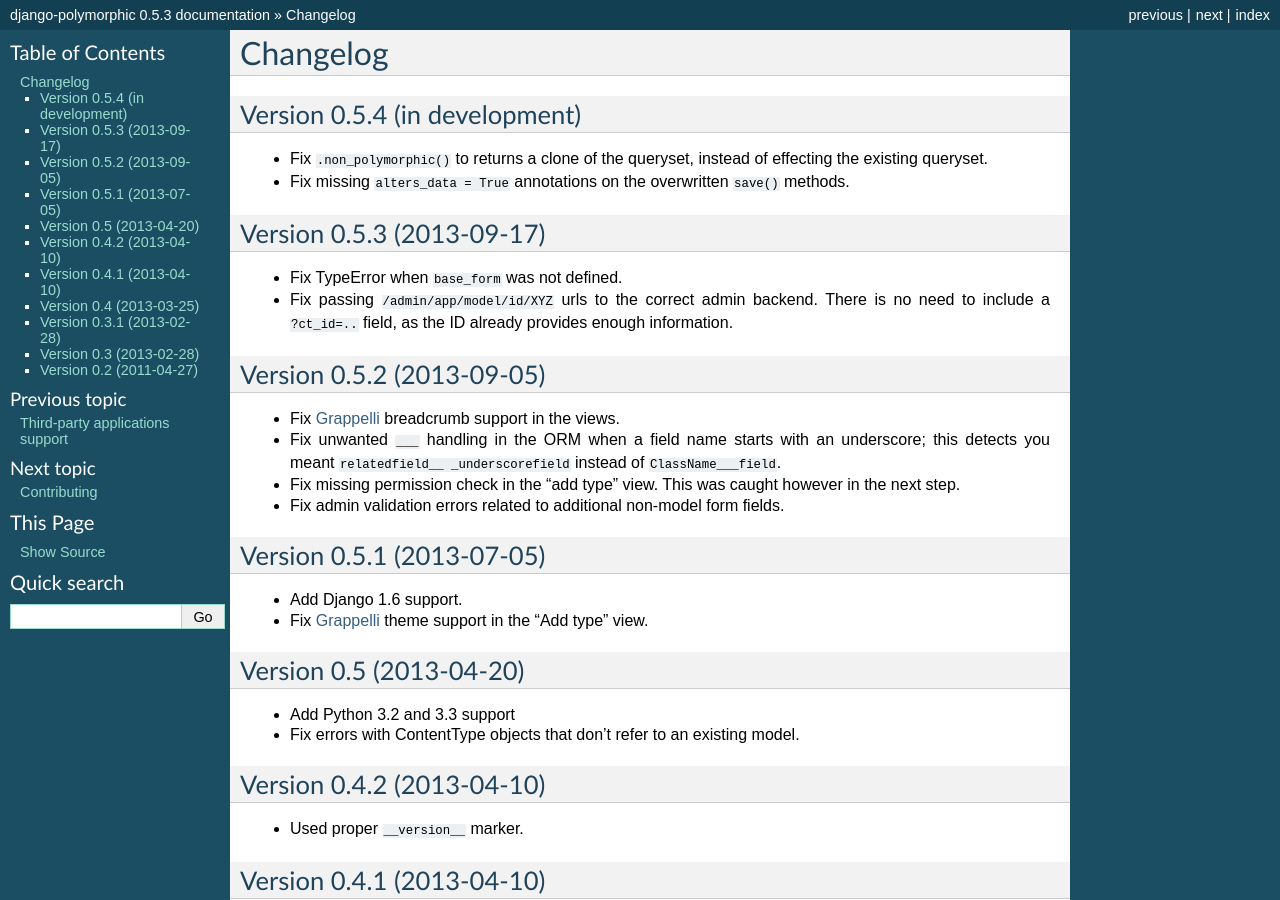
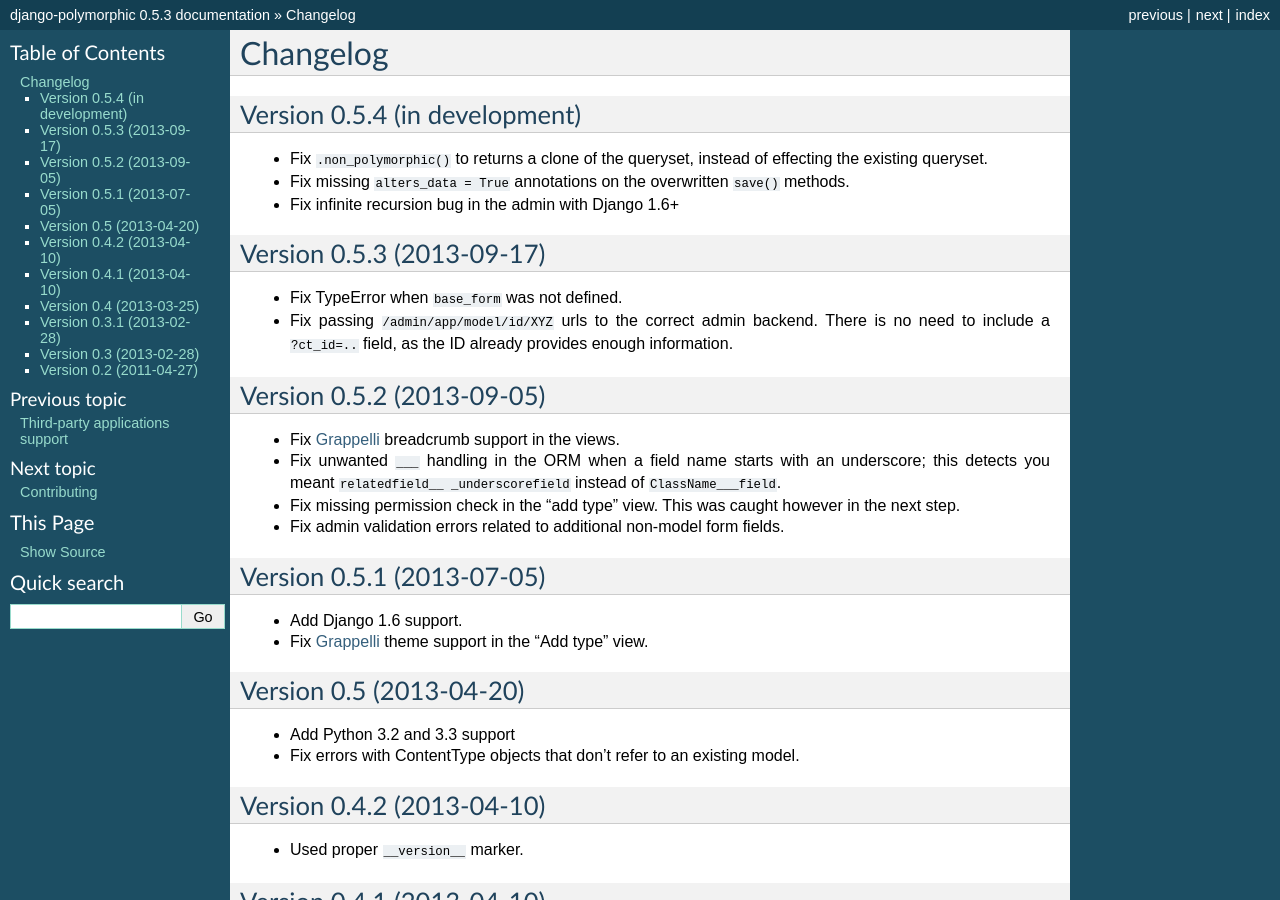
Before and after one commit to jazzband/django-polymorphic, a Sphinx documentation site: the page built from docs/changelog.rst, in a window 1280 px wide and 900 px high. Built offline with Sphinx 7.4.7, drawn with Linux system fonts in a browser that asks for light colours.

Commit message:
update changelog too for #69

```diff
--- a/docs/changelog.rst
+++ b/docs/changelog.rst
@@ -6,6 +6,7 @@
 
 * Fix ``.non_polymorphic()`` to returns a clone of the queryset, instead of effecting the existing queryset.
 * Fix missing ``alters_data = True`` annotations on the overwritten ``save()`` methods.
+* Fix infinite recursion bug in the admin with Django 1.6+
 
 
 Version 0.5.3 (2013-09-17)
```
